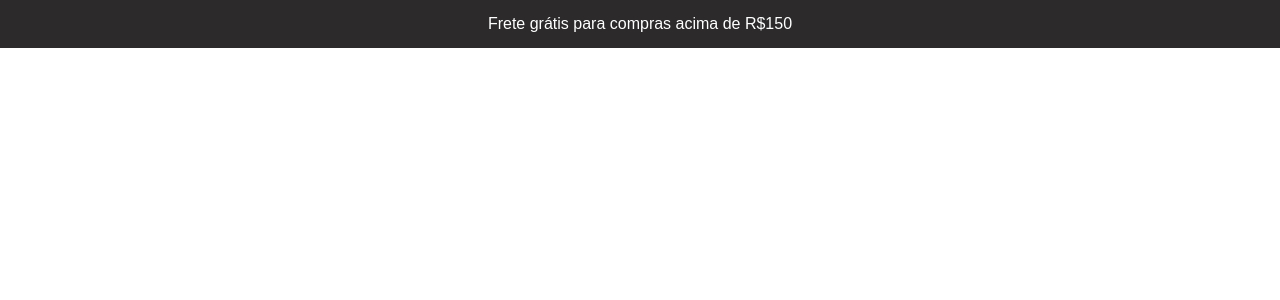
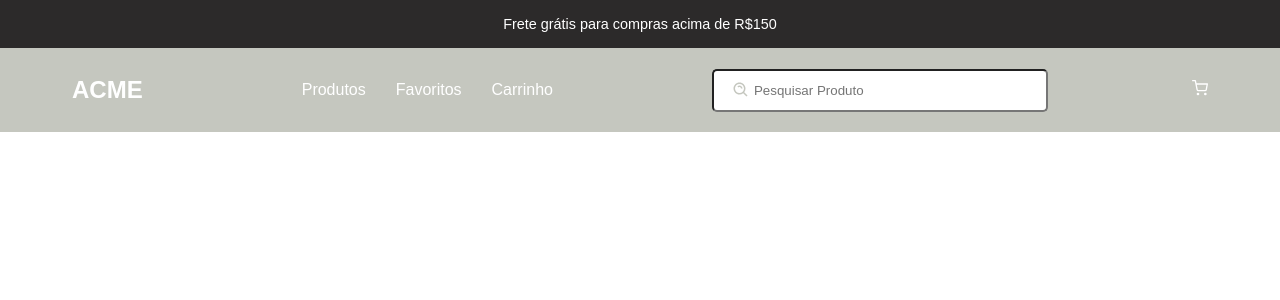
Before and after one commit to TicianneDias/projeto-acme, a React (Vite) app: page / in a window 1280 px wide. Shown: the top 300 px of the page. Built offline with nearby package versions, Linux system fonts and the light colour scheme.

Commit message:
Feat: Criação e ajustes do NavBar

```diff
--- a/index.html
+++ b/index.html
@@ -4,7 +4,7 @@
     <meta charset="UTF-8" />
     <link rel="icon" type="image/svg+xml" href="/src/favicon.svg" />
     <meta name="viewport" content="width=device-width, initial-scale=1.0" />
-    <title>Vite App</title>
+    <title>Projeto Acme</title>
   </head>
   <body>
     <div id="root"></div>
--- a/package.json
+++ b/package.json
@@ -10,6 +10,7 @@
   "dependencies": {
     "react": "^18.0.0",
     "react-dom": "^18.0.0",
+    "react-icons": "^4.4.0",
     "styled-components": "^5.3.5"
   },
   "devDependencies": {
--- a/src/components/NavBar/NavBar.jsx
+++ b/src/components/NavBar/NavBar.jsx
@@ -1,5 +1,7 @@
 import React from 'react'
-import { Delivery } from './styles'
+import { Delivery, Nav, SearchBar, SearchContainer } from './styles'
+import { FiShoppingCart } from 'react-icons/fi'
+import { BiSearchAlt } from 'react-icons/bi'
 
 const NavBar = () => {
   return (
@@ -7,6 +9,21 @@ const NavBar = () => {
         <Delivery>
             <p>Frete grátis para compras acima de R$150</p>
         </Delivery>
+        <Nav>
+          <h1>ACME</h1>
+          <ul>
+              <li><a href="">Produtos</a></li>
+              <li><a href="">Favoritos</a></li>
+              <li><a href="">Carrinho</a></li>
+          </ul>
+          <SearchContainer>
+            <BiSearchAlt id='searchIcon'/>
+            <SearchBar
+                placeholder='Pesquisar Produto'>
+            </SearchBar>
+          </SearchContainer>
+          <a href=""><FiShoppingCart/></a>
+        </Nav>
     </>
   )
 }
--- a/src/components/NavBar/styles.jsx
+++ b/src/components/NavBar/styles.jsx
@@ -5,8 +5,64 @@ export const Delivery = styled.div`
     width: 100vw;
     height: 48px;
     font-family: 'Overpass', sans-serif;
+    font-size: 0.9rem;
     color: var(--color-white);
     display: flex;
     align-items: center;
     justify-content: center;
 `;
+
+export const Nav = styled.nav`
+    display: flex;
+    align-items: center;
+    justify-content: center;
+    background-color: var(--color-gray);
+    width: 100vw;
+    height: 84px;
+    justify-content: space-around;
+
+    h1 {
+        color: var(--color-white);
+    }
+
+    ul {
+        display: flex;
+        flex-direction: row;
+    }
+
+    li {
+        display: flex;
+        list-style: none;
+        padding: 15px;
+    }
+
+    a {
+        text-decoration: none;
+        color: var(--color-white);
+
+        &:hover {
+            color: var(--color-red);
+            transition: all 0.5s ease-in-out;
+        }
+    }
+
+`;
+
+export const SearchContainer = styled.div`
+    display: flex;
+    align-items: center;
+    position: relative;
+    #searchIcon {
+        position: absolute;
+        margin-left: 20px;
+        color: var(--color-gray);
+        font-size: 18px;
+    }
+
+    `;
+
+export const SearchBar = styled.input`
+    width: 336px;
+    padding: 12px 56px 12px 40px;
+    border-radius: 5px;
+`;
--- a/src/style/GlobalStyle.jsx
+++ b/src/style/GlobalStyle.jsx
@@ -3,10 +3,14 @@ import { createGlobalStyle } from 'styled-components';
 export default createGlobalStyle`
 @import url('https://fonts.googleapis.com/css2?family=Overpass:wght@400;500&display=swap');
 //font-family: 'Overpass', sans-serif;
+@import url('https://fonts.googleapis.com/css2?family=PT+Sans:wght@400;700&display=swap');
+//font-family: 'PT Sans', sans-serif;
+
     * {
         margin: 0;
         padding: 0;
         box-sizing: border-box;
+        font-family: 'PT Sans', sans-serif;
     }
 
     :root {
```
Also changed, not shown: 1 other file (tests, documents, lock files or other folders).
